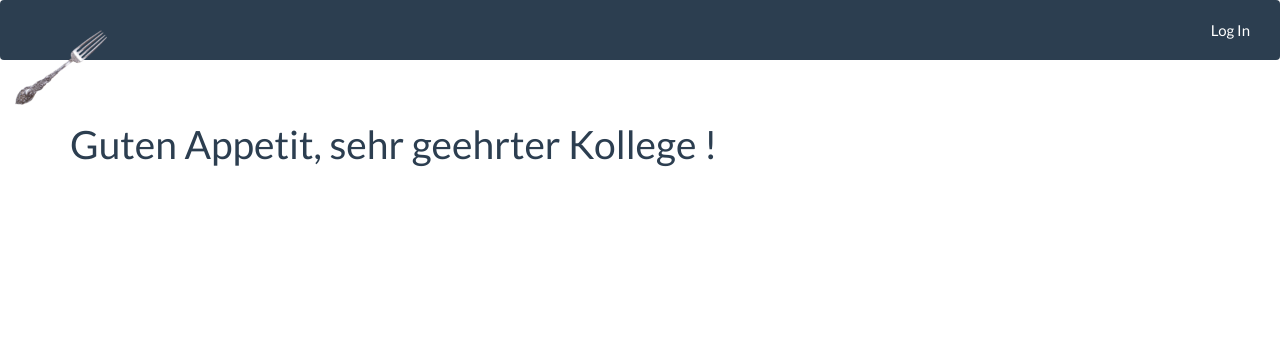
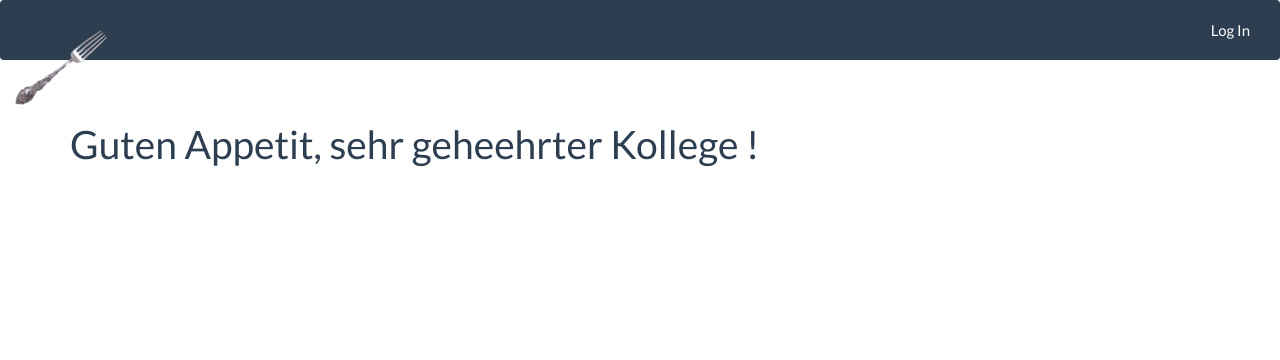
Before and after one commit to clementlefevre/hunger-game, a Flask app: page / in a window 1280 px wide. Shown: the top 360 px of the page. Run offline with Flask 2, Linux system fonts and the light colour scheme; some libraries are stand-ins or nearby versions.

```diff
--- a/app/templates/index.html
+++ b/app/templates/index.html
@@ -6,7 +6,7 @@
 
 {% block page_content %}
     <div class="page-header">
-        <h1>Guten Appetit, sehr geehrter
+        <h1>Guten Appetit, sehr geheehrter
             {% if current_user.is_authenticated %} Herr {{ current_user.username }}{% else %}Kollege {% endif %}!</h1>
     </div>
 
```
